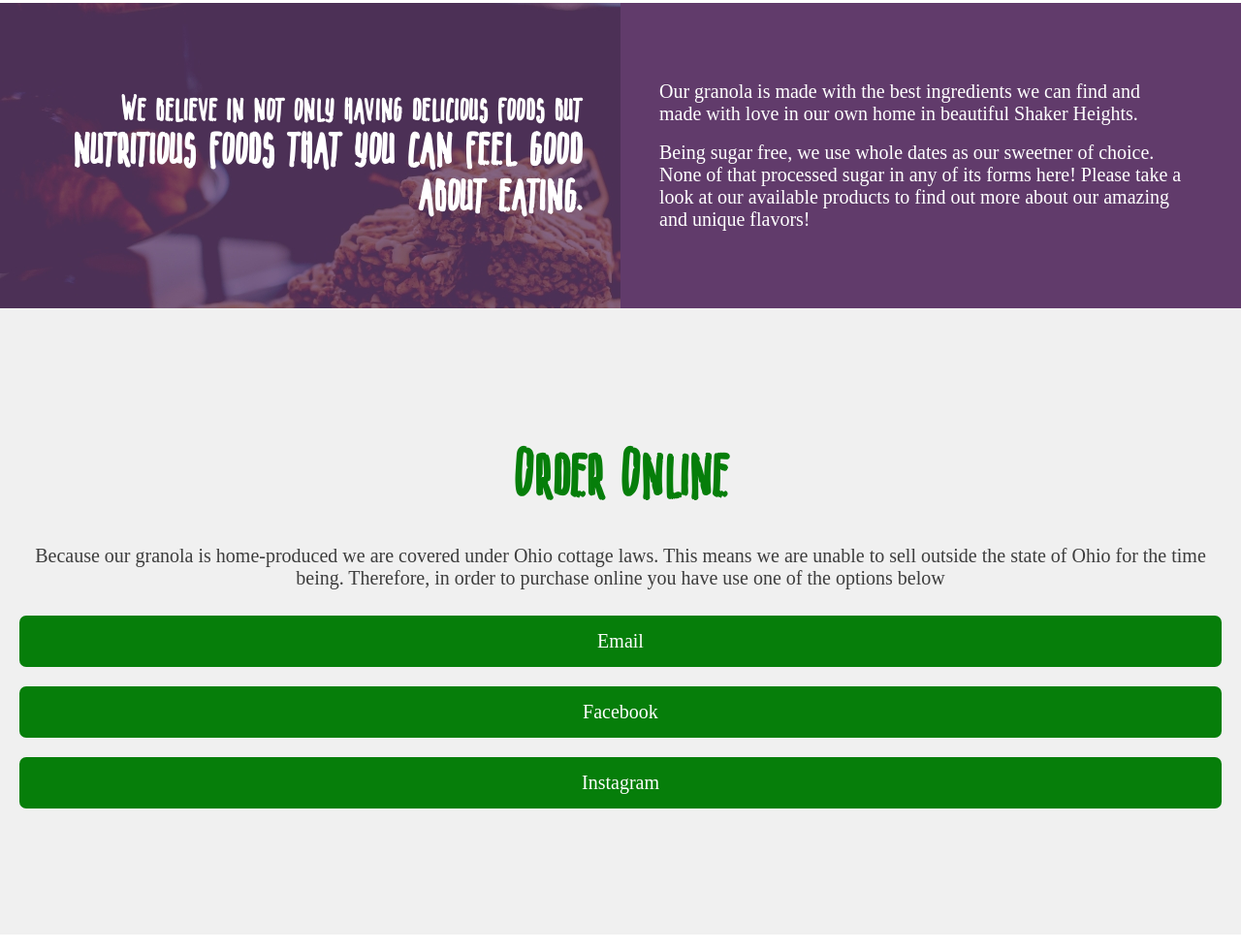
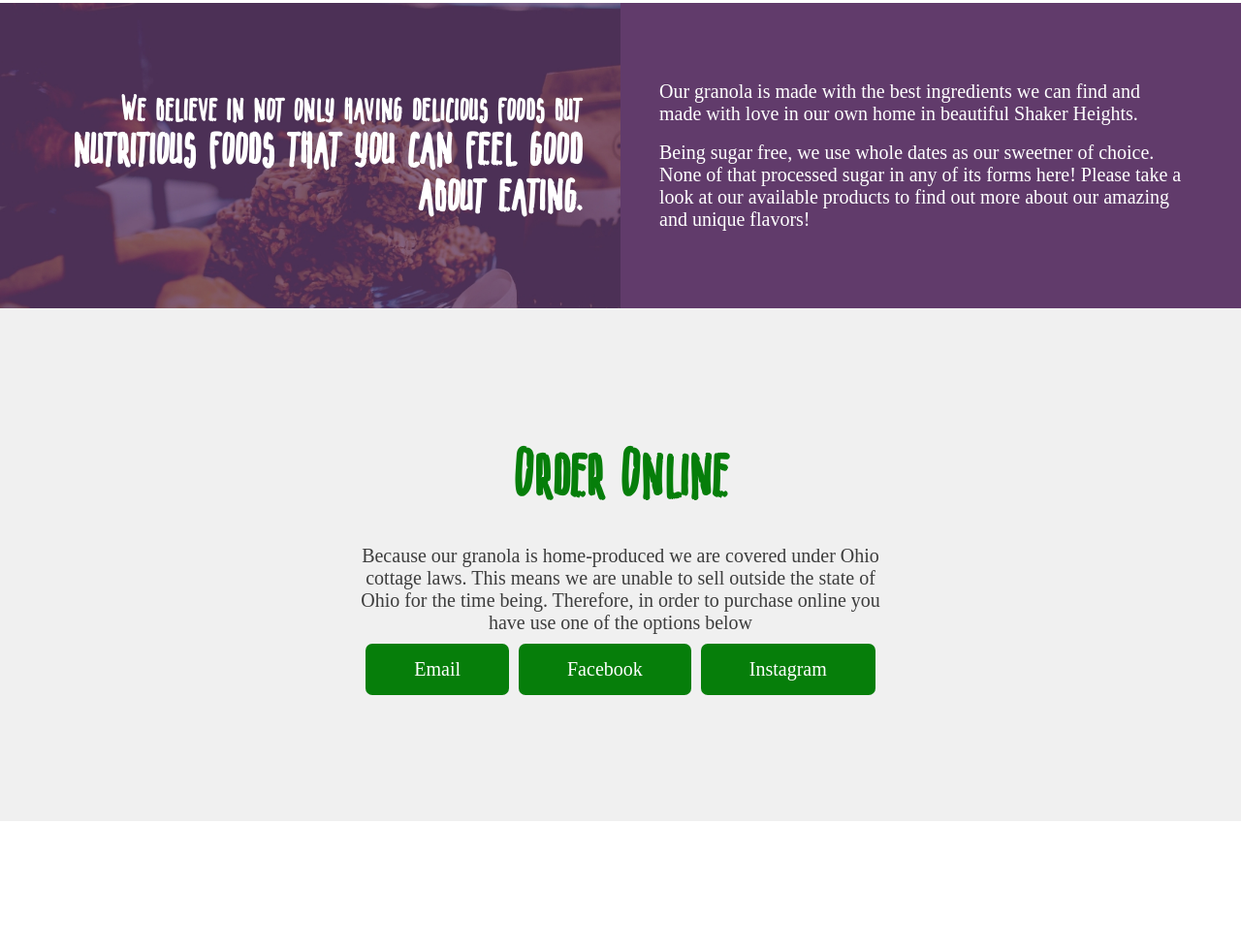
Before and after one commit to Annie-Huang/hippiechick-noms, a website: page index.html in a window 1280 px wide. Shown: the part 859-1840 px from the top of the page at 97% size. Drawn offline with Linux system fonts and the light colour scheme; a web font is replaced by a local one.

Commit message:
Put the .order-online section into the middle and give spacing between button group

```diff
--- a/css/style.css
+++ b/css/style.css
@@ -171,6 +171,9 @@ nav a:focus {
   flex-wrap: wrap;
   flex-direction: column;
 }
+.btn + .btn {
+  margin-left: 0.5em;
+}
 .btn {
   padding: 0.75em 2.5em;
   color: white;
@@ -215,6 +218,7 @@ nav a:focus {
 }
 .about-us__intro {
   background-image: url("../img/granola-bg.jpg"); /*this image is not in the folder */
+  background-size: cover;
   padding: 3em 1em 1.5em;
 }
 .about-us__body {
@@ -291,6 +295,10 @@ footer a {
     padding: 6em 1em;
   }
 
+  .btn-group {
+    flex-direction: row;
+  }
+
   .about-us {
     flex-direction: row;
   }
@@ -319,4 +327,12 @@ footer a {
     max-width: 27rem;
     margin-right: auto;
   }
+
+  .order-online > * {
+    max-width: 55ch; /* Represents the width, of the glyph "0" (zero, the Unicode character U+0030) in the element's font. */
+    margin: 0 auto;
+  }
+  .order-online {
+    display: grid;
+  }
 }
```
